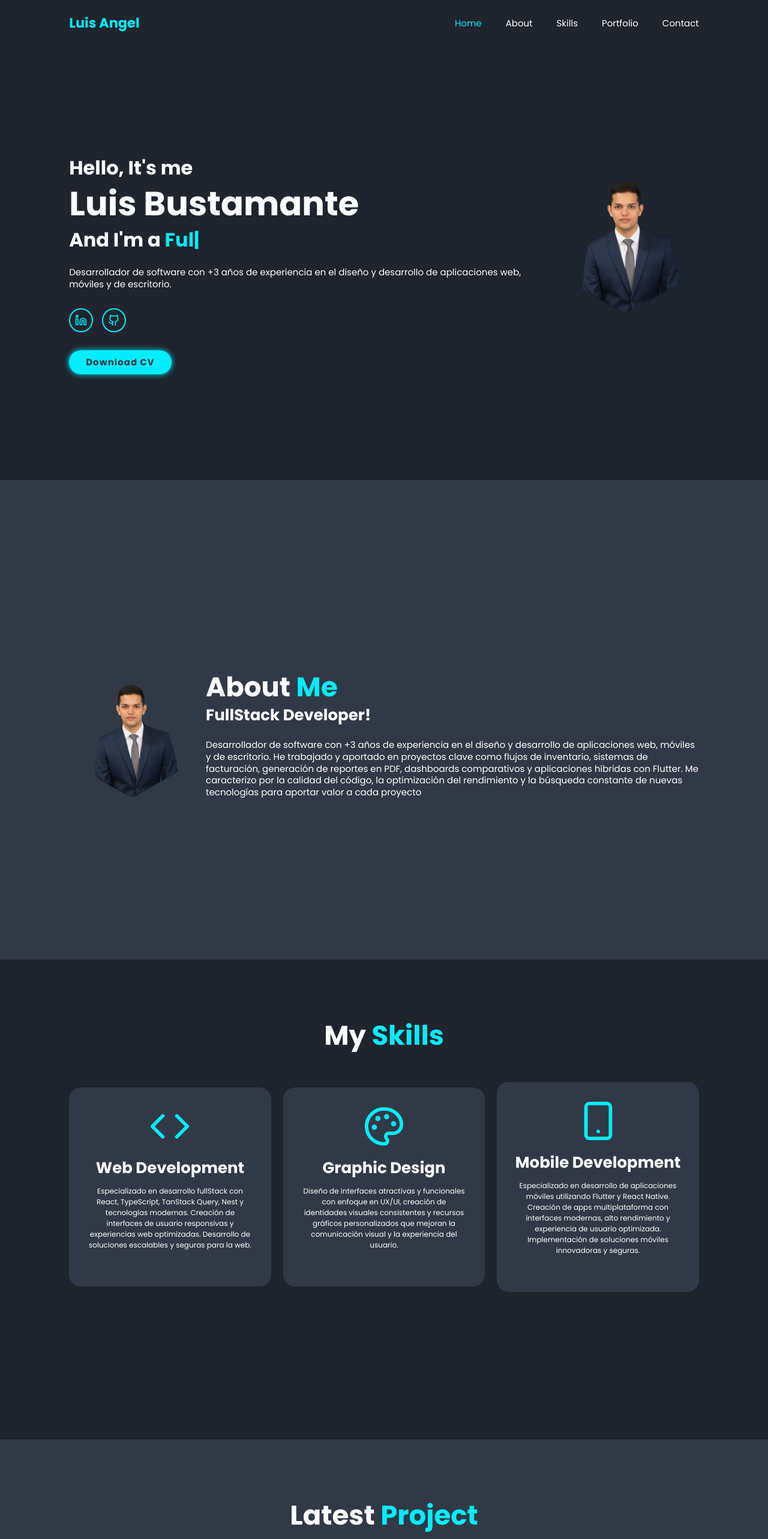
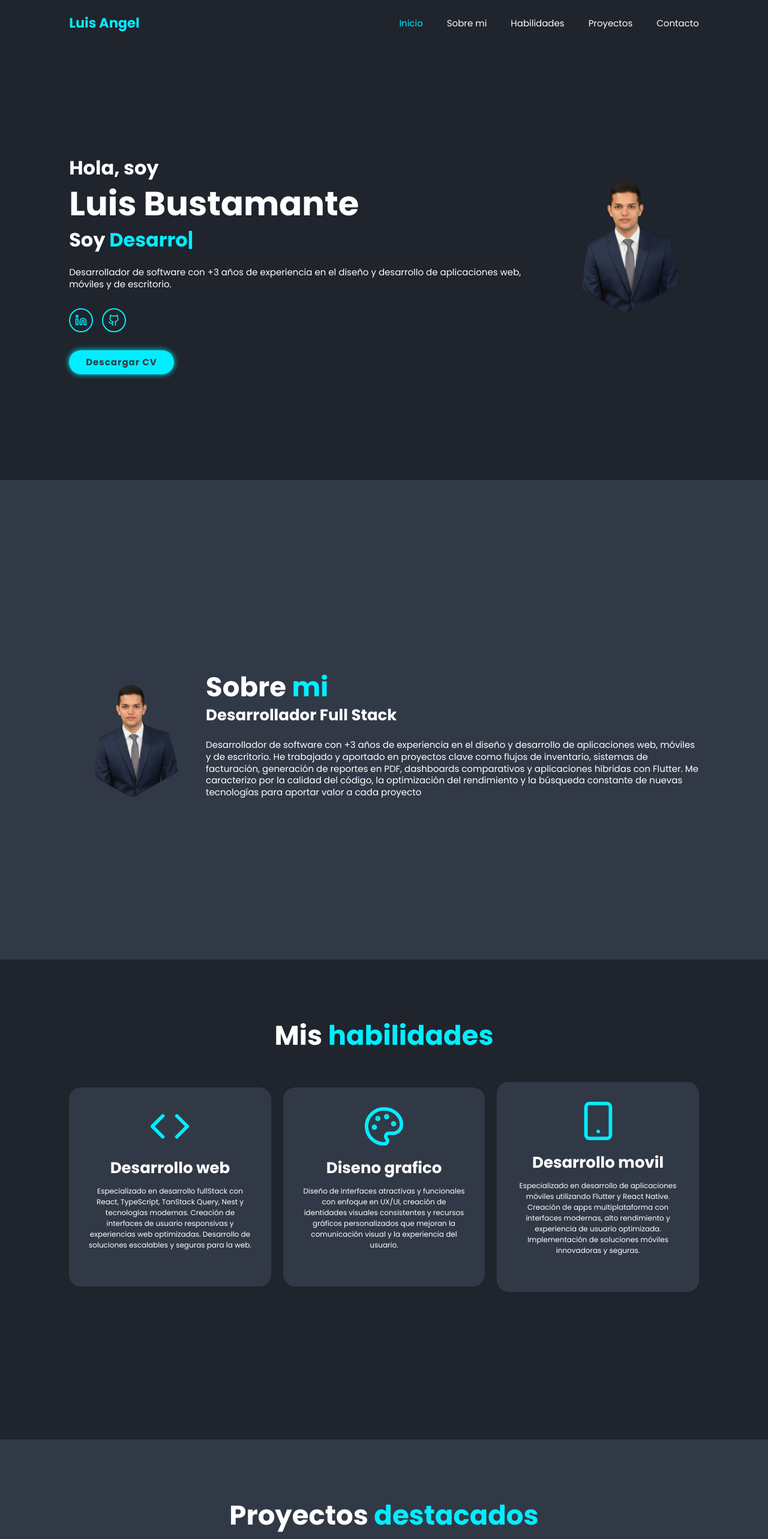
Before and after one commit to LuisAngel016/My-Portfolio, a React (Vite) app: page / in a window 1280 px wide. Shown: the top 2566 px of the page at 60% size. Built offline with nearby package versions, Linux system fonts and the light colour scheme.

Commit message:
feat: improve portfolio copy and contact flow

```diff
--- a/src/components/About.tsx
+++ b/src/components/About.tsx
@@ -4,16 +4,16 @@ export const About = () => {
             <div className="order-1 md:order-1">
                 <img
                     src="/images/me.png"
-                    alt="About Luis Bustamante"
+                    alt="Luis Bustamante"
                     className="w-[70vw] md:w-[22vw] lg:w-[70vw] rounded-2xl mt-16 md:mt-0"
                 />
             </div>
 
             <div className="order-2 md:order-2">
                 <h2 className="text-7xl font-bold leading-[1.2] md:text-left">
-                    About <span>Me</span>
+                    Sobre <span>mi</span>
                 </h2>
-                <h3 className="text-[2.6rem] font-semibold">FullStack Developer!</h3>
+                <h3 className="text-[2.6rem] font-semibold">Desarrollador Full Stack</h3>
                 <p className="text-2xl my-8 mb-12">
                     {/* Mi nombre es Luis Angel Bustamante Herazo, Ingeniero de Sistemas y Desarrollador Web.
                     Me especializo en la creación de experiencias digitales a través del desarrollo web.
--- a/src/components/Contact.tsx
+++ b/src/components/Contact.tsx
@@ -2,7 +2,7 @@ export const Contact = () => {
     return (
         <section className="contact" id="contact">
             <h2 className="heading mb-12">
-                Contact <span>Me!</span>
+                Contacta <span>conmigo</span>
             </h2>
 
             <form
@@ -14,28 +14,28 @@ export const Contact = () => {
                     <input
                         type="text"
                         name="name"
-                        placeholder="Full Name"
+                        placeholder="Nombre completo"
                         required
                         className="w-full p-7 text-2xl text-[var(--text-color)] bg-[var(--second-bg-color)] rounded-md"
                     />
                     <input
                         type="email"
                         name="email"
-                        placeholder="Email Address"
+                        placeholder="Correo electronico"
                         required
                         className="w-full p-7 text-2xl text-[var(--text-color)] bg-[var(--second-bg-color)] rounded-md"
                     />
                     <input
                         type="number"
                         name="number"
-                        placeholder="Mobile Number"
+                        placeholder="Telefono"
                         required
                         className="w-full p-7 text-2xl text-[var(--text-color)] bg-[var(--second-bg-color)] rounded-md"
                     />
                     <input
                         type="text"
-                        name="Subject"
-                        placeholder="Email Subject"
+                        name="subject"
+                        placeholder="Asunto"
                         className="w-full p-7 text-2xl text-[var(--text-color)] bg-[var(--second-bg-color)] rounded-md"
                     />
                 </div>
@@ -44,18 +44,17 @@ export const Contact = () => {
                     name="comments"
                     cols={30}
                     rows={10}
-                    placeholder="Your Message"
+                    placeholder="Tu mensaje"
                     className="w-full p-6 text-2xl text-[var(--text-color)] bg-[var(--second-bg-color)] rounded-md my-3 resize-none"
                 />
 
                 <input
                     type="submit"
-                    value="Send Message"
+                    value="Enviar mensaje"
                     className="btn mt-8 cursor-pointer"
                 />
 
                 {/* Hidden inputs para FormSubmit */}
-                <input type="hidden" name="_next" value="http://localhost:5174" />
                 <input type="hidden" name="_captcha" value="false" />
             </form>
         </section>
--- a/src/components/Footer.tsx
+++ b/src/components/Footer.tsx
@@ -4,7 +4,7 @@ export const Footer = () => {
     return (
         <footer className="flex justify-between items-center flex-wrap px-[2.5%] lg:px-[9%] py-8.5 bg-[var(--second-bg-color)]">
             <div className="footer-text">
-                <p className="text-2xl">Copyright &copy; 2025 by Luis Angel | All Rights Reserved.</p>
+                <p className="text-2xl">Copyright &copy; 2025 Luis Angel. Todos los derechos reservados.</p>
             </div>
 
             <div className="footer-iconTop">
--- a/src/components/Header.tsx
+++ b/src/components/Header.tsx
@@ -56,35 +56,35 @@ export const Header = () => {
                     className={`block md:inline text-2xl text-center md:text-left ml-0 md:ml-16 my-12 md:my-0 transition-colors duration-300 ease-in-out hover:text-[var(--main-color)] ${activeSection === 'home' ? '!text-[var(--main-color)]' : 'text-[var(--text-color)]'}`}
                     onClick={() => handleNavClick('home')}
                 >
-                    Home
+                    Inicio
                 </a>
                 <a
                     href="#about"
                     className={`block md:inline text-2xl text-center md:text-left ml-0 md:ml-16 my-12 md:my-0 transition-colors duration-300 ease-in-out hover:text-[var(--main-color)] ${activeSection === 'about' ? '!text-[var(--main-color)]' : 'text-[var(--text-color)]'}`}
                     onClick={() => handleNavClick('about')}
                 >
-                    About
+                    Sobre mi
                 </a>
                 <a
                     href="#skills"
                     className={`block md:inline text-2xl text-center md:text-left ml-0 md:ml-16 my-12 md:my-0 transition-colors duration-300 ease-in-out hover:text-[var(--main-color)] ${activeSection === 'skills' ? '!text-[var(--main-color)]' : 'text-[var(--text-color)]'}`}
                     onClick={() => handleNavClick('skills')}
                 >
-                    Skills
+                    Habilidades
                 </a>
                 <a
                     href="#portfolio"
                     className={`block md:inline text-2xl text-center md:text-left ml-0 md:ml-16 my-12 md:my-0 transition-colors duration-300 ease-in-out hover:text-[var(--main-color)] ${activeSection === 'portfolio' ? '!text-[var(--main-color)]' : 'text-[var(--text-color)]'}`}
                     onClick={() => handleNavClick('portfolio')}
                 >
-                    Portfolio
+                    Proyectos
                 </a>
                 <a
                     href="#contact"
                     className={`block md:inline text-2xl text-center md:text-left ml-0 md:ml-16 my-12 md:my-0 transition-colors duration-300 ease-in-out hover:text-[var(--main-color)] ${activeSection === 'contact' ? '!text-[var(--main-color)]' : 'text-[var(--text-color)]'}`}
                     onClick={() => handleNavClick('contact')}
                 >
-                    Contact
+                    Contacto
                 </a>
             </nav>
         </header>
--- a/src/components/Home.tsx
+++ b/src/components/Home.tsx
@@ -5,13 +5,13 @@ export const Home = () => {
     return (
         <section className="flex flex-col md:flex-row justify-center items-center" id="home">
             <div className="order-1 md:order-1">
-                <h3 className="text-[2.6rem] lg:text-[3.2rem] font-bold">Hello, It's me</h3>
+                <h3 className="text-[2.6rem] lg:text-[3.2rem] font-bold">Hola, soy</h3>
                 <h1 className="text-[5rem] md:text-[5.6rem] font-bold leading-[1.3]">Luis Bustamante</h1>
                 <h3 className="text-[2.6rem] lg:text-[3.2rem] font-bold mb-8">
-                    And I'm a{' '}
+                    Soy{' '}
                     <span className="text-[var(--main-color)]">
                         <ReactTyped
-                            strings={['FullStack Developer']}
+                            strings={['Desarrollador Full Stack']}
                             typeSpeed={100}
                             backSpeed={100}
                             backDelay={1000}
@@ -49,7 +49,7 @@ export const Home = () => {
                     target="_blank"
                     rel="noopener noreferrer"
                 >
-                    Download CV
+                    Descargar CV
                 </a>
             </div>
 
--- a/src/components/Portfolio.tsx
+++ b/src/components/Portfolio.tsx
@@ -47,7 +47,7 @@ export const Portfolio = () => {
     return (
         <section className="bg-[var(--second-bg-color)]" id="portfolio">
             <h2 className="heading">
-                Latest <span>Project</span>
+                Proyectos <span>destacados</span>
             </h2>
 
             <div className="grid grid-cols-1 md:grid-cols-2 lg:grid-cols-3 items-center gap-10">
--- a/src/components/Skills.tsx
+++ b/src/components/Skills.tsx
@@ -4,17 +4,17 @@ export const Skills = () => {
     const skills = [
         {
             icon: <Code size={70} />,
-            title: 'Web Development',
+            title: 'Desarrollo web',
             description: 'Especializado en desarrollo fullStack con React, TypeScript, TanStack Query, Nest y tecnologías modernas. Creación de interfaces de usuario responsivas y experiencias web optimizadas. Desarrollo de soluciones escalables y seguras para la web.'
         },
         {
             icon: <Palette size={70} />,
-            title: 'Graphic Design',
+            title: 'Diseno grafico',
             description: 'Diseño de interfaces atractivas y funcionales con enfoque en UX/UI, creación de identidades visuales consistentes y recursos gráficos personalizados que mejoran la comunicación visual y la experiencia del usuario.',
         },
         {
             icon: <Smartphone size={70} />,
-            title: 'Mobile Development',
+            title: 'Desarrollo movil',
             description: 'Especializado en desarrollo de aplicaciones móviles utilizando Flutter y React Native. Creación de apps multiplataforma con interfaces modernas, alto rendimiento y experiencia de usuario optimizada. Implementación de soluciones móviles innovadoras y seguras.'
         },
     ];
@@ -22,7 +22,7 @@ export const Skills = () => {
     return (
         <section className="skills" id="skills">
             <h2 className="heading">
-                My <span>Skills</span>
+                Mis <span>habilidades</span>
             </h2>
 
             <div className="flex justify-center items-center flex-wrap gap-8">
```
Also changed, not shown: 1 other file (tests, documents, lock files or other folders).
